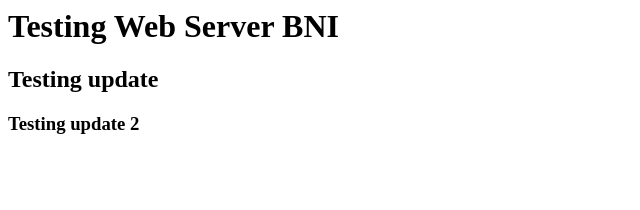
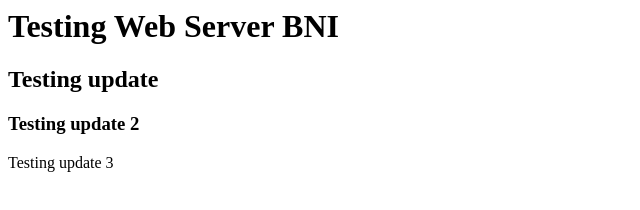
Before and after one commit to dj-skr/bni-cicd, a plain HTML site: page index.html in a window 1280 px wide. Shown: the whole page, without its empty margins (0-640 px from the left). Drawn offline with Linux system fonts and the light colour scheme.

Commit message:
Add index.html

```diff
--- a/index.html
+++ b/index.html
@@ -5,5 +5,6 @@
 		<h1>Testing Web Server BNI</h1>
 		<h2>Testing update</h2>
 		<h3>Testing update 2</h3>
+		<p>Testing update 3</p>
 	</body>
 <HTML>
```
